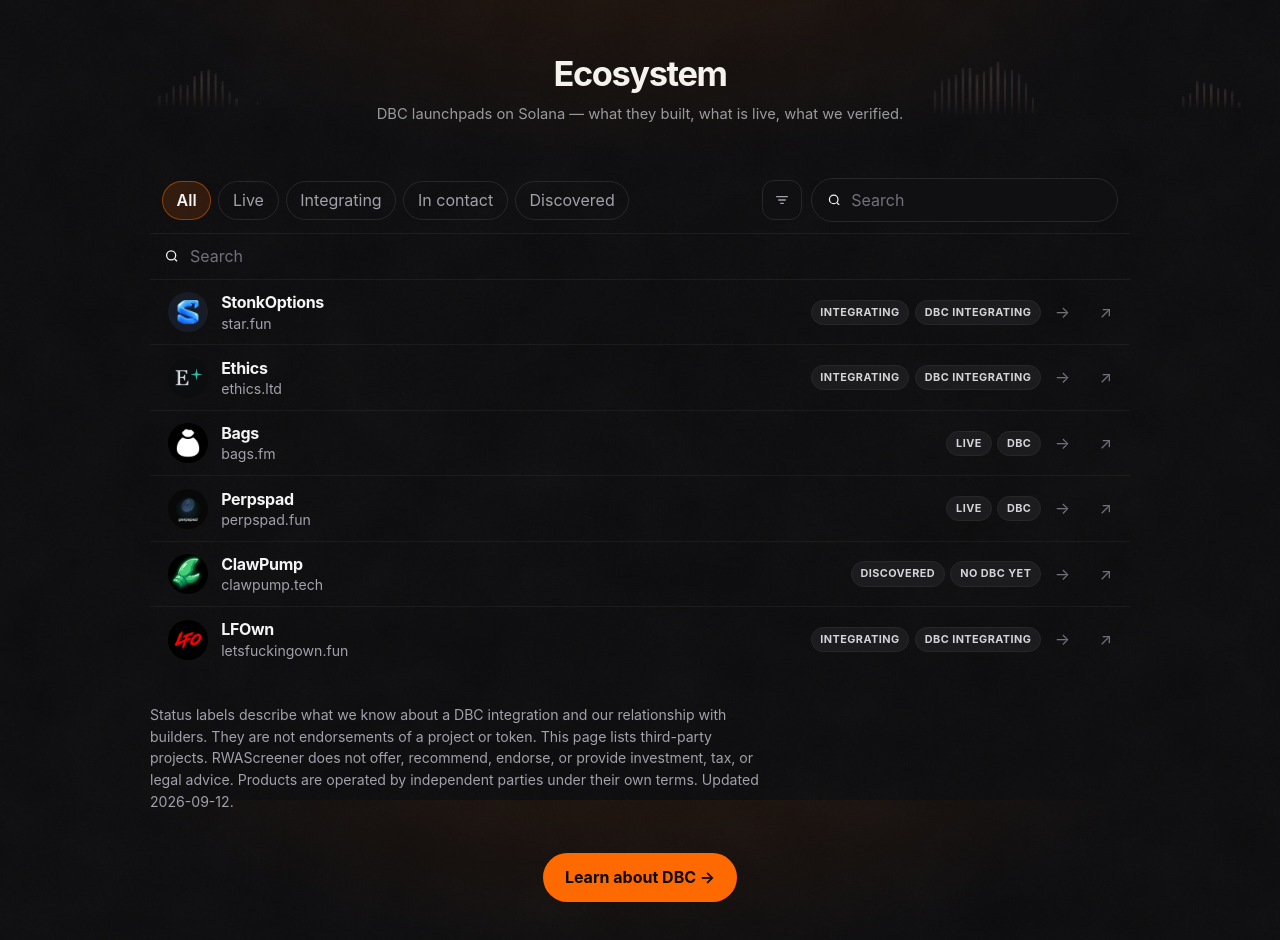
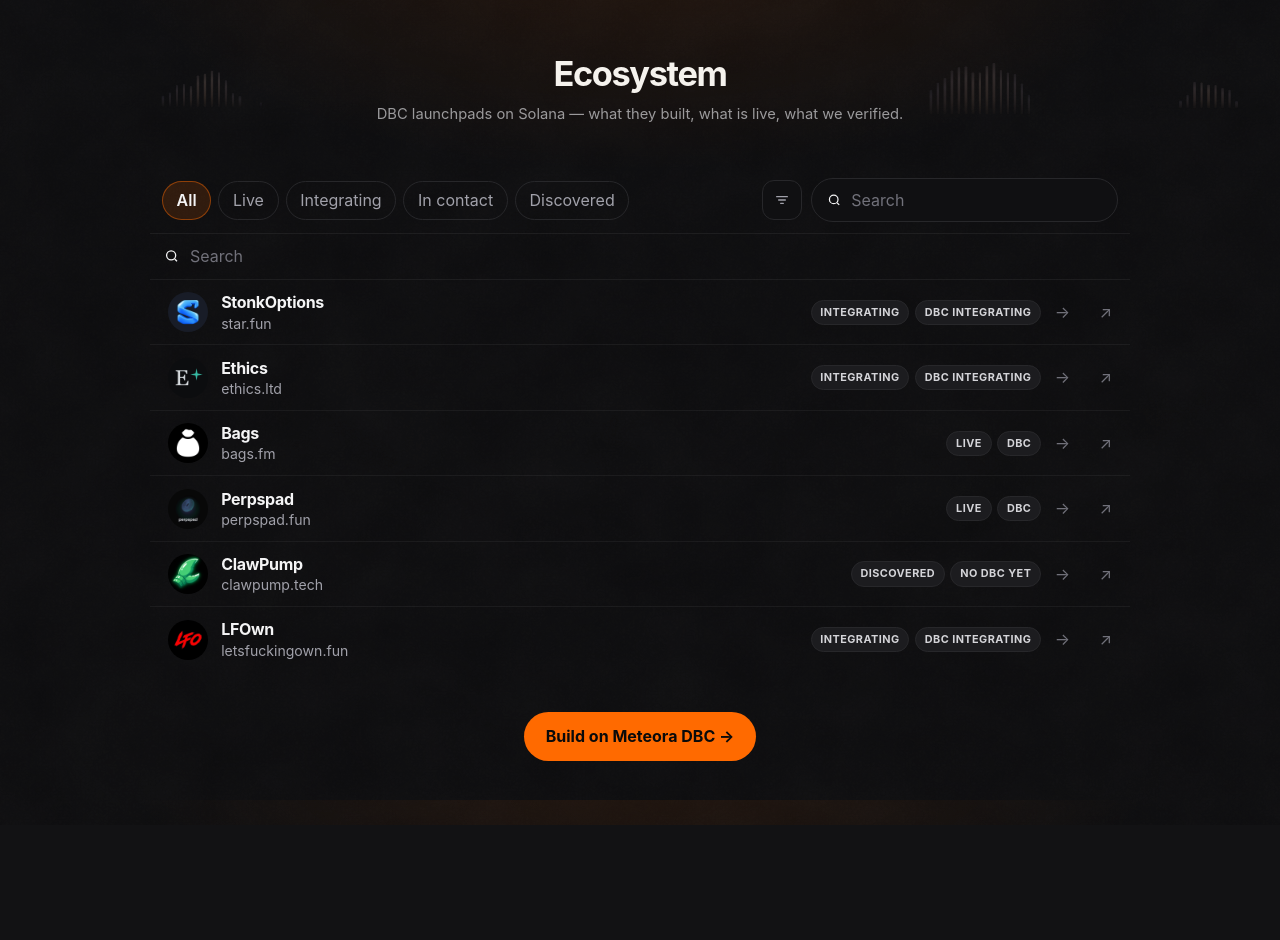
Before and after one commit to semi-infiknight/RWAScreener, a Next.js app: page / in a window 1280 px wide. Shown: the top 940 px of the page. After the commit the page ends 825 px from the top, so only its background shows below. Built offline with nearby package versions, Linux system fonts and the light colour scheme.

Commit message:
fix: drop homepage helper text; CTA to Build on Meteora DBC
Link stays on official DBC docs.

```diff
--- a/app/ecosystem-explorer.tsx
+++ b/app/ecosystem-explorer.tsx
@@ -47,12 +47,8 @@
 
 export function EcosystemExplorer({
   projects,
-  disclaimer,
-  updatedAt,
 }: {
   projects: Project[];
-  disclaimer: string;
-  updatedAt: string;
 }) {
   const [status, setStatus] = useState<string>("all");
   const [query, setQuery] = useState("");
@@ -244,16 +240,13 @@
         ) : null}
         </div>
 
-        <p className="disclaimer">
-          {disclaimer} This page lists third-party projects. RWAScreener does
-          not offer, recommend, endorse, or provide investment, tax, or legal
-          advice. Products are operated by independent parties under their own
-          terms. Updated {updatedAt}.
-        </p>
-
         <div className="footer-cta">
-          <a href="https://docs.meteora.ag/core-products/dbc/what-is-dbc">
-            Learn about DBC →
+          <a
+            href="https://docs.meteora.ag/core-products/dbc/what-is-dbc"
+            target="_blank"
+            rel="noreferrer"
+          >
+            Build on Meteora DBC →
           </a>
         </div>
       </div>
--- a/app/page.tsx
+++ b/app/page.tsx
@@ -1,12 +1,8 @@
-import { projects, disclaimer, updatedAt } from "../lib/projects";
+import { projects } from "../lib/projects";
 import { EcosystemExplorer } from "./ecosystem-explorer";
 
 export default function HomePage() {
   return (
-    <EcosystemExplorer
-      projects={projects}
-      disclaimer={disclaimer}
-      updatedAt={updatedAt}
-    />
+    <EcosystemExplorer projects={projects} />
   );
 }
```
